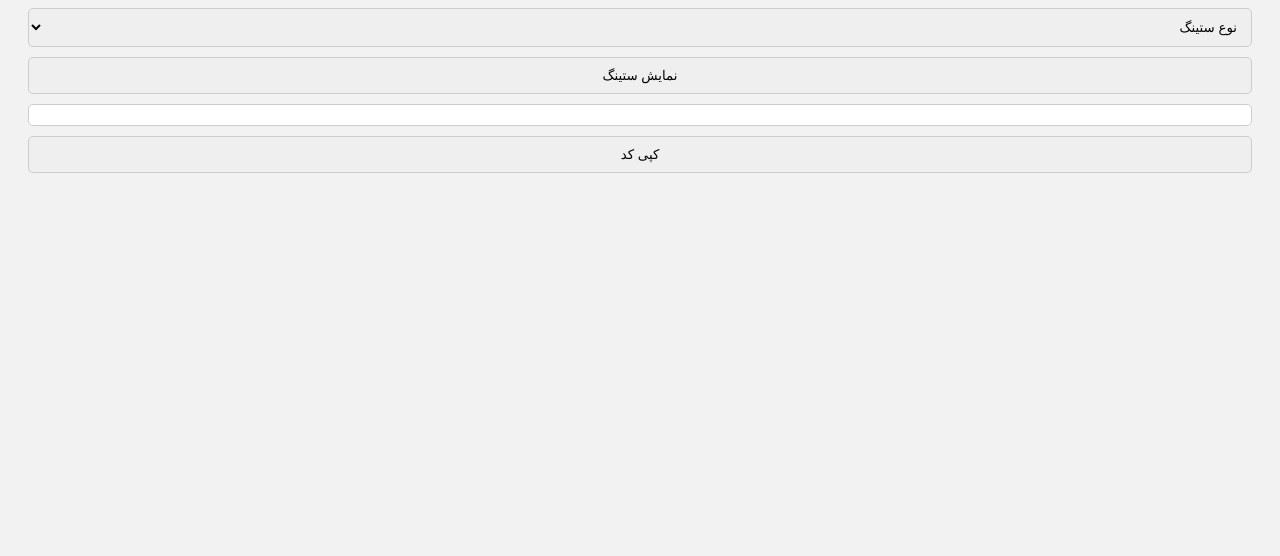
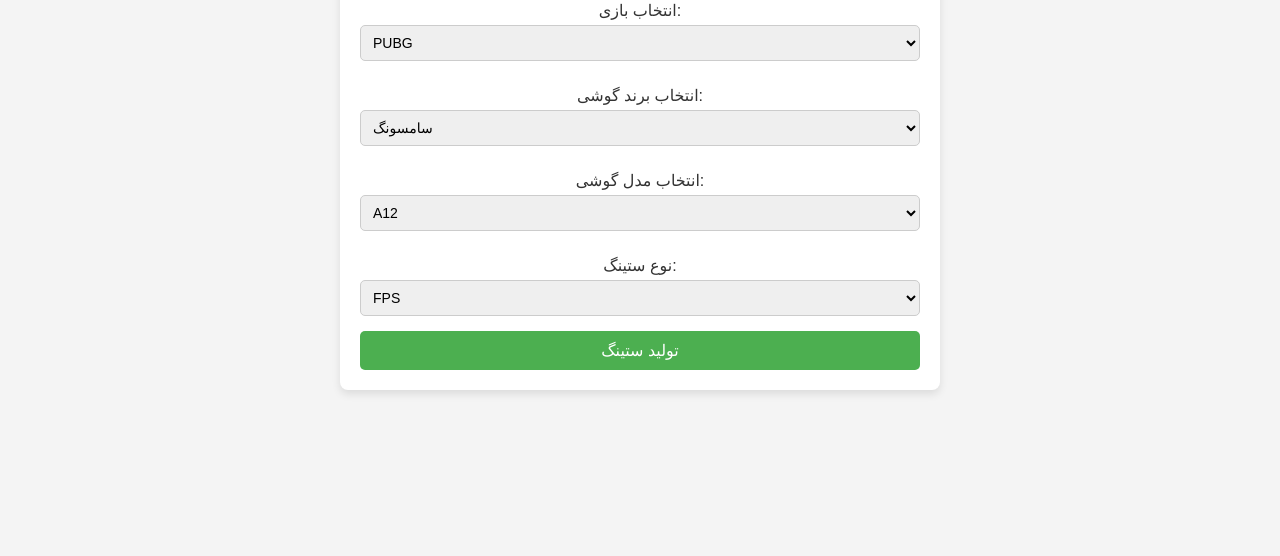
Before and after one commit to Aliamir3111389561356/settings-gaming-, a plain HTML site: page index.html in a window 1280 px wide. Shown: the part 244-800 px from the top of the page. Drawn offline with Linux system fonts and the light colour scheme.

Commit message:
Update index.html

```diff
--- a/index.html
+++ b/index.html
@@ -2,85 +2,146 @@
 <html lang="fa">
 <head>
     <meta charset="UTF-8">
-  <title>تنظیمات بازی برای SetEdit</title>
+    <meta name="viewport" content="width=device-width, initial-scale=1.0">
+    <title>پنل گاد ساخت ستینگ</title>
     <style>
-    body { font-family: sans-serif; background: #f2f2f2; padding: 20px; direction: rtl; }
-    h1 { color: #333; }
-    select, input, button {
-      display: block; width: 100%; margin: 10px 0; padding: 10px;
-      border: 1px solid #ccc; border-radius: 5px;
+        * {
+            margin: 0;
+            padding: 0;
+            box-sizing: border-box;
         }
-    #output { white-space: pre-wrap; background: #fff; padding: 10px; border: 1px solid #ccc; border-radius: 5px; }
+
+        body {
+            font-family: Arial, sans-serif;
+            background-color: #f4f4f4;
+            display: flex;
+            justify-content: center;
+            align-items: center;
+            height: 100vh;
+        }
+
+        .container {
+            background-color: white;
+            padding: 20px;
+            border-radius: 8px;
+            box-shadow: 0 4px 8px rgba(0, 0, 0, 0.1);
+            width: 100%;
+            max-width: 600px;
+            text-align: center;
+        }
+
+        h1 {
+            margin-bottom: 20px;
+            font-size: 24px;
+            color: #333;
+        }
+
+        form {
+            display: flex;
+            flex-direction: column;
+        }
+
+        label {
+            margin: 10px 0 5px;
+            font-size: 16px;
+            color: #333;
+        }
+
+        select {
+            padding: 8px;
+            font-size: 14px;
+            margin-bottom: 15px;
+            border-radius: 5px;
+            border: 1px solid #ccc;
+        }
+
+        button {
+            padding: 10px;
+            background-color: #4CAF50;
+            color: white;
+            border: none;
+            border-radius: 5px;
+            cursor: pointer;
+            font-size: 16px;
+        }
+
+        button:hover {
+            background-color: #45a049;
+        }
+
+        .result {
+            margin-top: 20px;
+            padding: 10px;
+            background-color: #f9f9f9;
+            border: 1px solid #ccc;
+            border-radius: 5px;
+            font-size: 16px;
+            display: none;
+        }
     </style>
 </head>
 <body>
-  <h1>پنل ساخت ستینگ مخصوص بازی</h1>
-  <select id="game">
-    <option value="">انتخاب بازی</option>
-    <option value="ff">Free Fire</option>
+    <div class="container">
+        <h1>پنل گاد ساخت ستینگ</h1>
+        <form id="settingsForm">
+            <label for="game">انتخاب بازی:</label>
+            <select id="game" name="game">
                 <option value="pubg">PUBG</option>
                 <option value="cod">Call of Duty</option>
+                <option value="freefire">Free Fire</option>
+                <option value="warzone">Warzone</option>
             </select>
-  <input type="text" id="brand" placeholder="برند گوشی (مثلاً Samsung)">
-  <input type="text" id="model" placeholder="مدل گوشی (مثلاً A12)">
-  <select id="setting">
-    <option value="">نوع ستینگ</option>
-    <option value="fps">FPS بالا</option>
-    <option value="aim">هدف‌گیری دقیق</option>
-    <option value="ping">پینگ پایین</option>
-    <option value="cool">کاهش دما</option>
+
+            <label for="brand">انتخاب برند گوشی:</label>
+            <select id="brand" name="brand">
+                <option value="samsung">سامسونگ</option>
+                <option value="xiaomi">شیائومی</option>
+                <option value="apple">اپل</option>
+                <option value="oneplus">وان پلاس</option>
             </select>
-  <button onclick="generate()">نمایش ستینگ</button>
-  <div id="output"></div>
-  <button onclick="copy()">کپی کد</button>
+
+            <label for="model">انتخاب مدل گوشی:</label>
+            <select id="model" name="model">
+                <option value="a12">A12</option>
+                <option value="s21">S21</option>
+                <option value="iphone12">iPhone 12</option>
+                <option value="mi11">Mi 11</option>
+            </select>
+
+            <label for="settings">نوع ستینگ:</label>
+            <select id="settings" name="settings">
+                <option value="fps">FPS</option>
+                <option value="ping">پینگ</option>
+                <option value="temperature">دما</option>
+            </select>
+
+            <button type="submit">تولید ستینگ</button>
+        </form>
+        <div id="result" class="result">
+            <!-- نتایج ستینگ‌ها اینجا نمایش داده خواهد شد -->
+        </div>
+    </div>
 
     <script>
-    const settings = {
-      "Samsung A12": {
-        "pubg": {
-          "fps": [
-            "debug.hwui.renderer=skiagl",
-            "persist.sys.sf.color_mode=9"
-          ],
-          "aim": [
-            "touch.size.calibration=area",
-            "touch.pressure.scale=0.001"
-          ]
-        },
-        "ff": {
-          "ping": [
-            "net.tethering.noprovisioning=true",
-            "dns.mode=manual"
-          ],
-          "cool": [
-            "thermal.config=low",
-            "ro.config.low_ram=true"
-          ]
-        }
-      }
-    };
+        document.getElementById('settingsForm').addEventListener('submit', function(event) {
+            event.preventDefault();
 
-    function generate() {
-      const game = document.getElementById("game").value;
-      const brand = document.getElementById("brand").value.trim();
-      const model = document.getElementById("model").value.trim();
-      const setting = document.getElementById("setting").value;
-      const key = `${brand} ${model}`;
-      const out = document.getElementById("output");
+            const game = document.getElementById('game').value;
+            const brand = document.getElementById('brand').value;
+            const model = document.getElementById('model').value;
+            const settings = document.getElementById('settings').value;
 
-      if (settings[key] && settings[key][game] && settings[key][game][setting]) {
-        out.textContent = settings[key][game][setting].join("\n");
-      } else {
-        out.textContent = "برای این مدل یا تنظیمات، اطلاعاتی موجود نیست.";
-      }
-    }
+            const resultDiv = document.getElementById('result');
+            resultDiv.style.display = 'block';
 
-    function copy() {
-      const text = document.getElementById("output").textContent;
-      navigator.clipboard.writeText(text).then(() => {
-        alert("کد کپی شد!");
+            resultDiv.innerHTML = `
+                <h3>نتایج ستینگ:</h3>
+                <p><strong>بازی:</strong> ${game}</p>
+                <p><strong>برند گوشی:</strong> ${brand}</p>
+                <p><strong>مدل گوشی:</strong> ${model}</p>
+                <p><strong>نوع ستینگ:</strong> ${settings}</p>
+            `;
         });
-    }
     </script>
 </body>
           </html>
```
Lines whose indentation alone changed are shown as unchanged.
